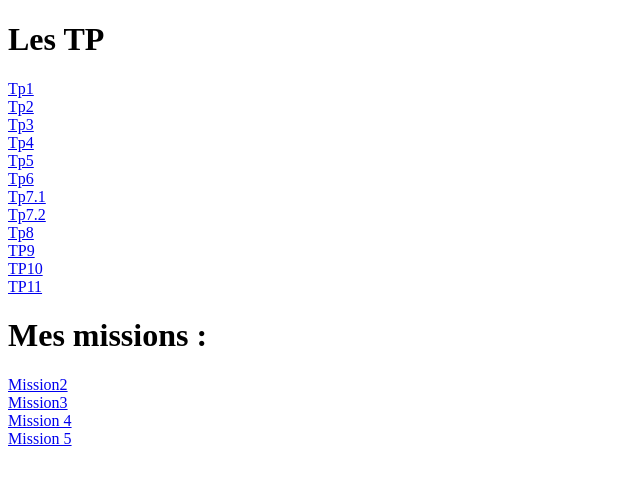
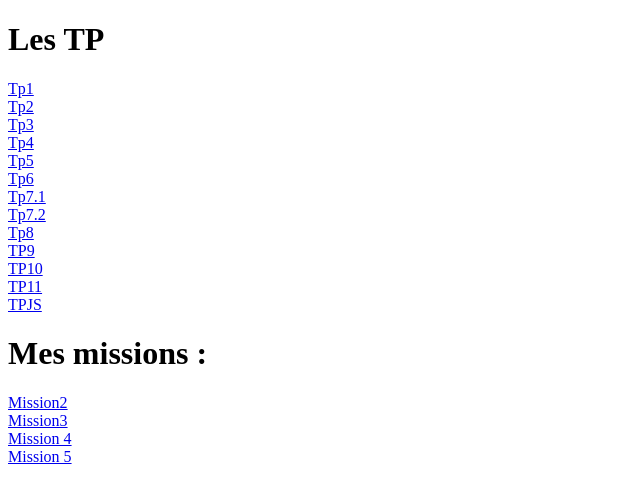
Before and after one commit to erww9un/TP, a plain HTML site: page index.html in a window 1280 px wide. Shown: the whole page, without its empty margins (0-640 px from the left). Drawn offline with Linux system fonts and the light colour scheme.

Commit message:
Update index.html

```diff
--- a/index.html
+++ b/index.html
@@ -30,6 +30,8 @@
 <a href="calculatrice2.html">TP10</a>
 <br>
 <a href="tp11.html">TP11</a>
+<br>
+<a href="js.html">TPJS</a>
 <h1>Mes missions :</h1>
 <a href="index21.html">Mission2 </a>
 <br>
```
